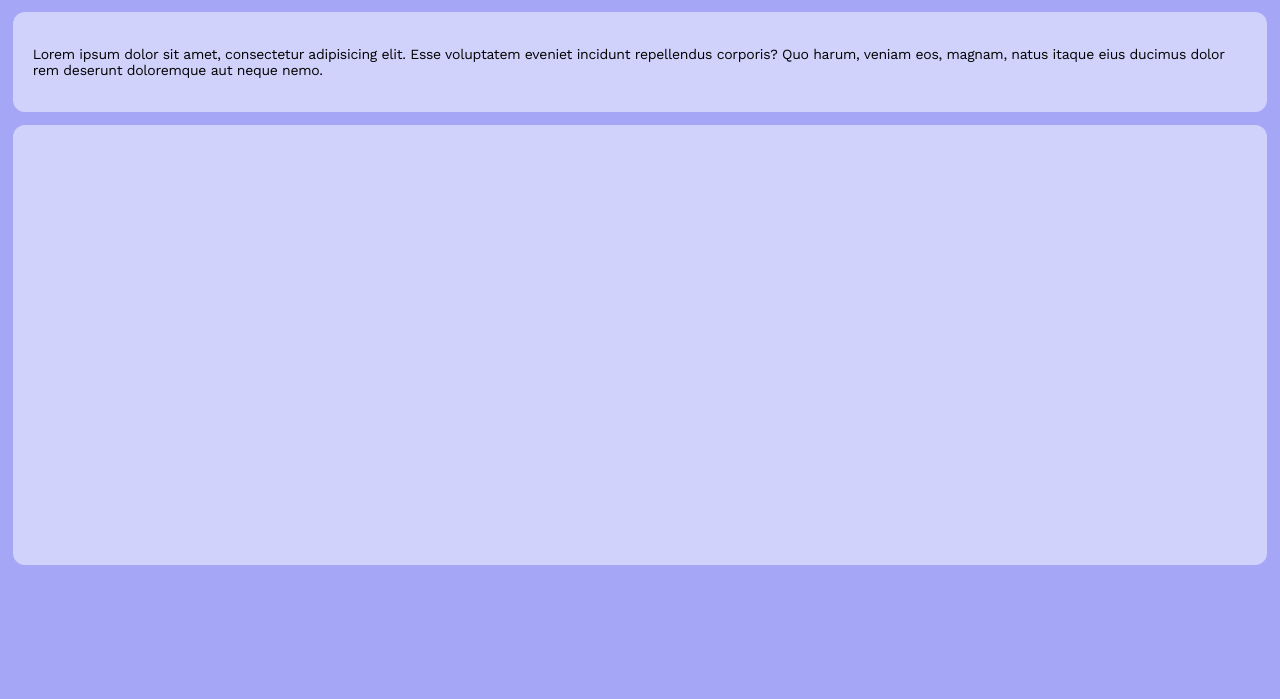
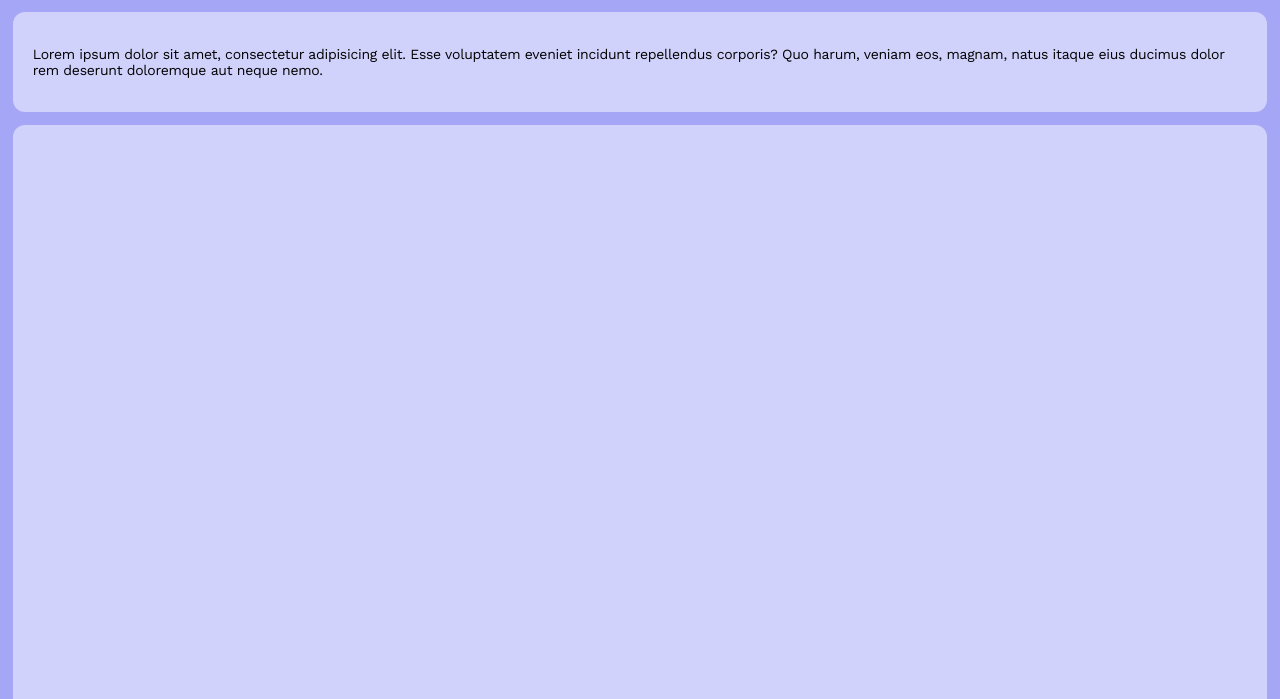
Before and after one commit to Bygrilinho/cardapio-ar, a plain HTML site: page index.html in a window 1280 px wide. Shown: the part 101-800 px from the top of the page. Drawn offline with nearby package versions, Linux system fonts and the light colour scheme.

Commit message:
Pequeno ajuste no tamanho

```diff
--- a/style.css
+++ b/style.css
@@ -208,6 +208,6 @@ iframe {
     border-radius: 12px;
     justify-self: center;
     border: none;
-    width: 100%;
-    height: 400px;
+    width: 50%;
+    height: 800px;
 }
```
